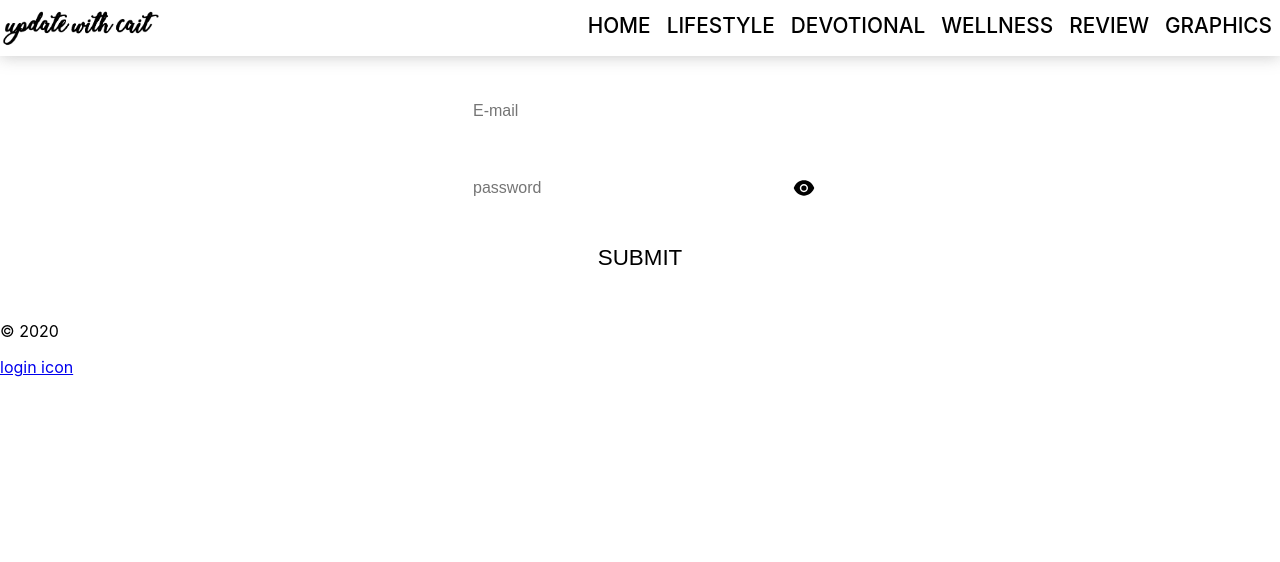
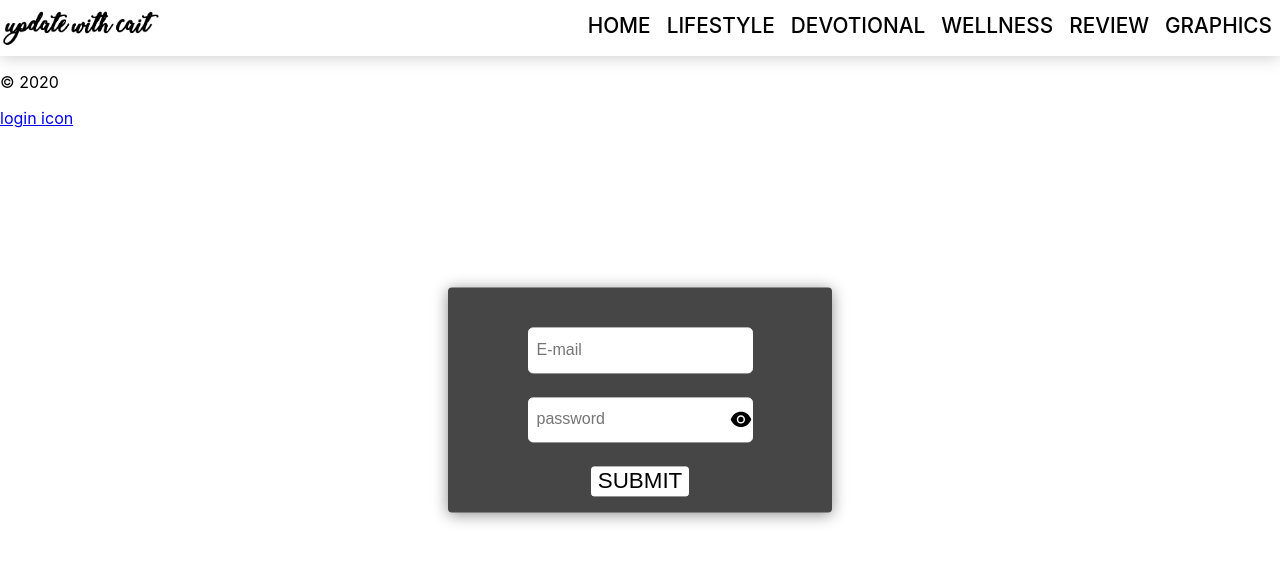
Before and after one commit to Jmichael96/Update_With_Cait_2021, a React (Create React App) app in the folder client/: page /login1996 in a window 1280 px wide. Shown: the top 562 px of the page. Built offline with nearby package versions, Linux system fonts and the light colour scheme; no server answers.

Commit message:
styled login component

```diff
--- a/client/src/components/Auth/Login/Login.jsx
+++ b/client/src/components/Auth/Login/Login.jsx
@@ -60,13 +60,14 @@ const Login = ({ login, setModal, auth: { isAuthenticated, loading }, history })
             setModal('error', 'error', 'Please make sure to fill out each form', 'Okay', () => { });
             return;
         }
+
+        // submitted form to true for spinner
+        setIsSubmitted(true);
+        try {
             let formData = {
                 email,
                 password
             };
-        // submitted form to true for spinner
-        setIsSubmitted(true);
-        try {
             // login action
             await login(formData);
         } catch (err) {
@@ -79,6 +80,7 @@ const Login = ({ login, setModal, auth: { isAuthenticated, loading }, history })
     return (
         <article id="loginStyles_formWrap">
             <form onSubmit={(e) => onSubmitHandler(e)} id="loginStyles_form">
+                <div id="loginStyles_innerFormWrap">
                     <input
                         type="email"
                         id="loginEmail"
@@ -109,6 +111,7 @@ const Login = ({ login, setModal, auth: { isAuthenticated, loading }, history })
                             <p>Loading...</p>
                         }
                     </div>
+                </div>
             </form>
         </article>
     );
--- a/client/src/components/Auth/Login/login.css
+++ b/client/src/components/Auth/Login/login.css
@@ -1,30 +1,37 @@
 /* form wrapper */
 
 #loginStyles_formWrap {
-    display: flex;
-    justify-content: center;
-    align-items: center;
+    position: absolute;
+    top: 50%;
+    left: 50%;
+    -moz-transform: translateX(-50%) translateY(-50%);
+    -webkit-transform: translateX(-50%) translateY(-50%);
+    transform: translateX(-50%) translateY(-50%);
+    background-color: rgb(70, 70, 70);
+    width: 95%;
+    max-width: 24rem;
+    height: auto;
+    border-radius: 4px;
+    box-shadow: 0 2px 15px rgb(141, 141, 141);
 }
 
 /* form element */
 
 #loginStyles_form {
-    width: 100%;
-    max-width: 22rem;
-    padding: 2rem;
+    display: flex;
+    justify-content: center;
+    align-items: center;
     text-align: center;
+    padding: 1rem;
 }
 
 /* input */
 
 .loginStyles_input {
+    width: auto;
     display: block;
     text-align: left;
-    width: 100%;
-    margin-left: -8px;
-    margin-bottom: 2rem;
-    margin-left: auto;
-    margin-right: auto;
+    margin: 1.5rem 0;
     padding: .8rem .5rem;
     font-size: 1rem;
     border-radius: 5px;
--- /dev/null
+++ b/client/src/components/Post/PostItem/PostItem.jsx
@@ -0,0 +1,27 @@
+import React from 'react';
+import PropTypes from 'prop-types';
+import Moment from 'react-moment';
+import { Link } from 'react-router-dom';
+
+const PostItem = ({ post: { _id, title, coverImage, summary, date, category, like_number, comments } }) => {
+
+    return (
+        <Link to={`/post_content/${_id}`}>
+            <section className="postItemStyles_card">
+                <div>
+                    <span className="postCoverImg" dangerouslySetInnerHTML={{ __html: coverImage }}></span>
+                    <p className="greyTextWrap">
+                        {category.toUpperCase()} {' '}|{' '}<Moment format="MMMM DD, YYYY">{date.toUpperCase()}</Moment>
+                    </p>
+                    <h3 className="postTitle">{title}</h3>
+                </div>
+            </section>
+        </Link>
+    )
+};
+
+PostItem.propTypes = {
+    post: PropTypes.object.isRequired,
+};
+
+export default PostItem;
--- a/client/src/pages/LifestylePage/LifestylePage.jsx
+++ b/client/src/pages/LifestylePage/LifestylePage.jsx
@@ -6,16 +6,28 @@ import { fetchLifestyle } from '../../store/actions/post';
 // styles
 import './lifestylePage.css';
 
-const LifestylePage = ({ fetchLifestyle, post: { loading, posts, lifestylePosts } }) => {
+// components
+import PostItem from '../../components/Post/PostItem/PostItem';
+import isEmpty from '../../utils/isEmpty';
+
+const LifestylePage = ({ fetchLifestyle, post: { loading, lifestylePosts } }) => {
 
     // fetch lifestyle posts on load
     useEffect(() => {
         fetchLifestyle();
-    }, []);
+    }, [fetchLifestyle]);
+
+    const renderPosts = () => {
+        if (!loading && !isEmpty(lifestylePosts)) {
+            return Object.values(lifestylePosts).map((post, i) => {
+                return <PostItem post={post} key={i + 1} />;
+            });
+        }
+    };
 
     return (
         <section>
-
+            {loading ? <h1>LOADING...</h1> : renderPosts()}
         </section>
     )
 };
--- a/client/src/pages/PostContentPage/PostContentPage.jsx
+++ b/client/src/pages/PostContentPage/PostContentPage.jsx
@@ -2,34 +2,36 @@ import React, { useEffect } from 'react';
 import PropTypes from 'prop-types';
 import { connect } from 'react-redux';
 import { fetchPost } from '../../store/actions/post';
+import { useParams } from 'react-router-dom';
 
 // styles
 import './postContentPage.css';
 
-const PostContentPage = ({ match, post, fetchPost }) => {
+// components
+import isEmpty from '../../utils/isEmpty';
+
+const PostContentPage = ({ post: { post, loading }, fetchPost }) => {
+    // fetching param through react-router-dom
+    let { id } = useParams();
     useEffect(() => {
-        const id = match.params.id;
-        if (!post) {
+        if (isEmpty(post)) {
+            // fetching post if post does not exist
             fetchPost(id);
         }
-    }, []);
+    }, [id]);
+    return (
+        <h1>POST CONTENT</h1>
+    )
 };
 
 PostContentPage.propTypes = {
     fetchPost: PropTypes.func.isRequired,
-    post: PropTypes.any,
-    match: PropTypes.any,
+    post: PropTypes.object.isRequired,
 };
 
-const mapDispatchToProps = ({ posts }, ownProps) => (dispatch) => {
-    return {
-        post: posts[ownProps.match.params.id],
-        fetchPost: (id) => { dispatch(fetchPost(id)) }
-    }
-}
 const mapStateToProps = (state) => ({
     auth: state.auth,
-    postData: state.post
+    post: state.post
 });
 
-export default connect(mapStateToProps, mapDispatchToProps)(PostContentPage);
+export default connect(mapStateToProps, { fetchPost })(PostContentPage);
--- a/client/src/store/reducers/post.js
+++ b/client/src/store/reducers/post.js
@@ -32,24 +32,28 @@ export default (state = initialState, action) => {
             return {
                 ...state,
                 lifestylePosts: payload,
+                post: null,
                 loading: false
             };
         case types.FETCH_DEVOTIONAL:
             return {
                 ...state,
                 devotionalPosts: payload,
+                post: null,
                 loading: false
             };
         case types.FETCH_WELLNESS:
             return {
                 ...state,
                 wellnessPosts: payload,
+                post: null,
                 loading: false
             };
         case types.FETCH_GRAPHICS:
             return {
                 ...state,
                 graphicsPosts: payload,
+                post: null,
                 loading: false
             };
         case types.POST_ERROR:
```
Also changed, not shown: client/src/components/Post/PostItem/postItem.css (added). Lines whose indentation alone changed are shown as unchanged.
